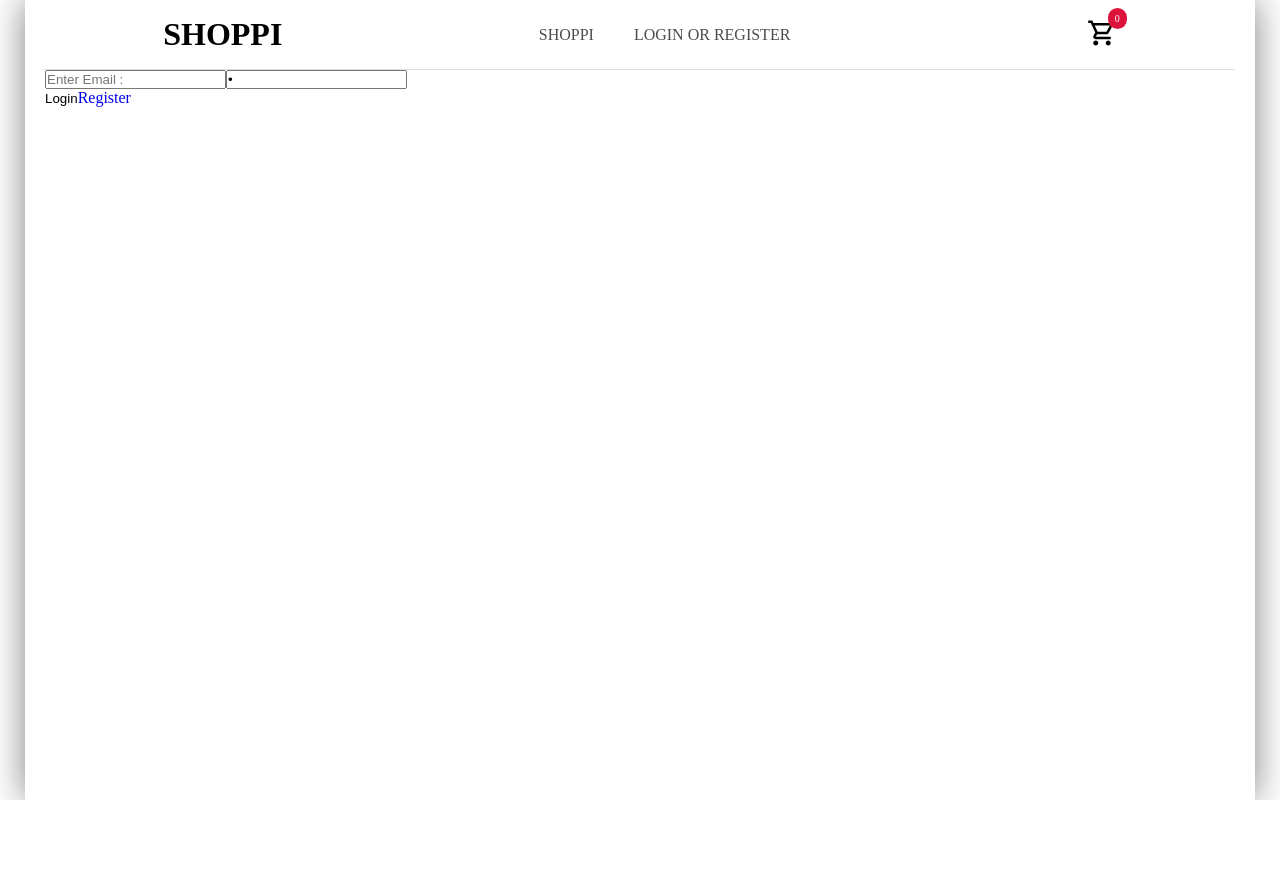
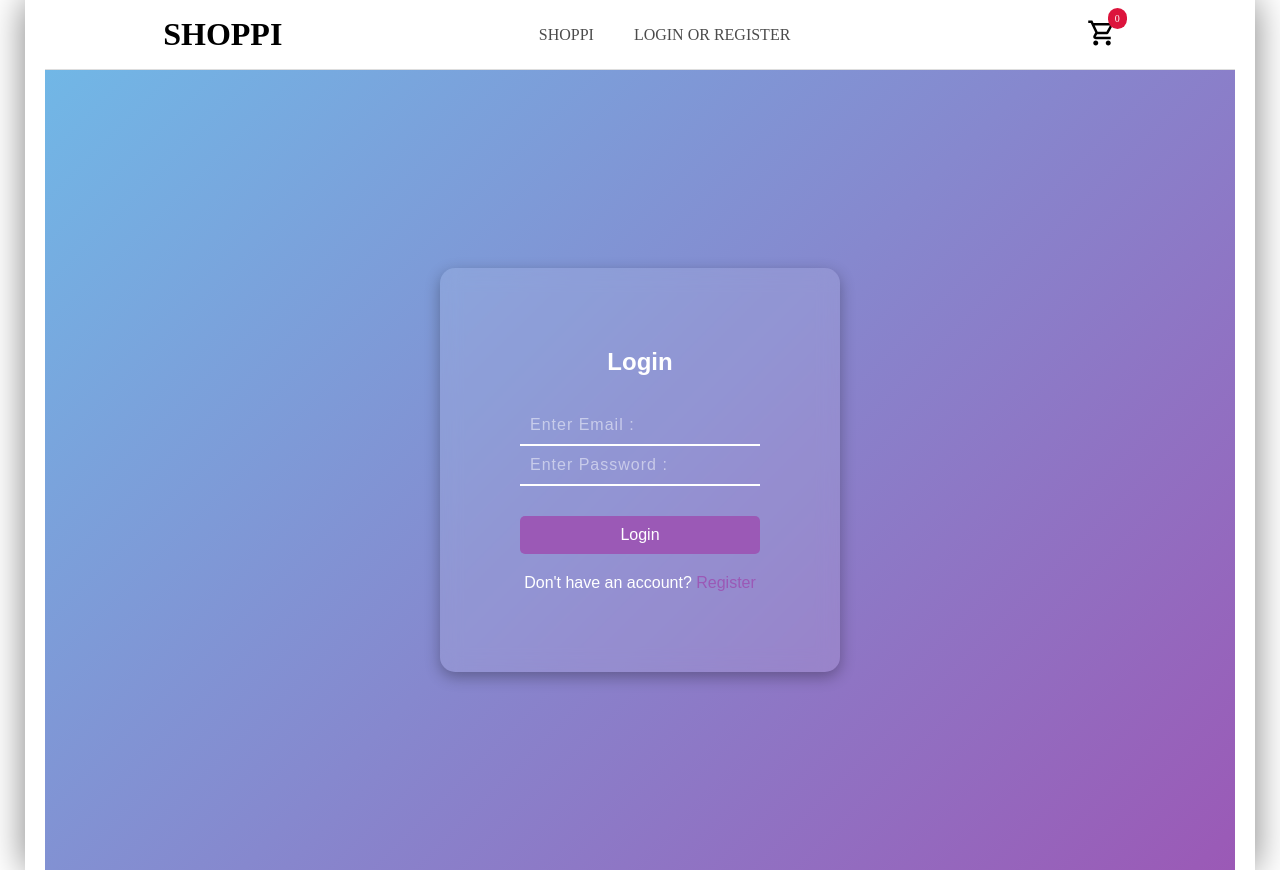
Before and after one commit to vijay07appu/MERN-Ecommerce, a React (Vite) app in the folder client/: page /login in a window 1280 px wide. Before the commit the page ends 800 px from the top, so only its background shows below. Built offline with nearby package versions, Linux system fonts and the light colour scheme; no server answers.

Commit message:
project completed almost

```diff
--- a/client/src/components/header/Header.jsx
+++ b/client/src/components/header/Header.jsx
@@ -12,6 +12,7 @@ function Header() {
     const state = useContext(GlobalState)
     const [isLogged, setIsLogged] = state.userApi.isLogged
     const [isAdmin, setIsAdmin] = state.userApi.isAdmin
+    const [cart]=state.userApi.cart
 
 
     const logoutUser = async () => {
@@ -69,8 +70,8 @@ function Header() {
                 </ul>
                 {
                     isAdmin ? '' : <div className='cart-icon'>
-                        <span>0</span>
-                        <Link to='/cart'><MdOutlineShoppingCart size={30} /></Link>
+                        <span>{cart.length}</span>
+                        <Link to='/Cart'><MdOutlineShoppingCart size={30} /></Link>
                     </div>
                 }
 
--- a/client/src/components/mainPage/MainPage.jsx
+++ b/client/src/components/mainPage/MainPage.jsx
@@ -15,6 +15,7 @@ function MainPage() {
                 <Route path="/register" element={<Register />} />
                 <Route path="/cart" element={<Cart />} />
                 <Route path="/detail/:id" element={<DetailProduct/>}/>
+
             </Routes>
 
 
--- /dev/null
+++ b/client/src/components/mainPage/login/Login.css
@@ -0,0 +1,100 @@
+
+.login-body {
+    margin: 0;
+    padding: 0;
+    box-sizing: border-box;
+    font-family: 'Arial', sans-serif;
+    display: flex;
+    justify-content: center;
+    align-items: center;
+    height: 100vh;
+    background: linear-gradient(135deg, #71b7e6, #9b59b6);
+}
+
+.container {
+    width: 100%;
+    max-width: 400px;
+    background: rgba(255, 255, 255, 0.1);
+    border-radius: 15px;
+    box-shadow: 0 5px 15px rgba(0, 0, 0, 0.3);
+    overflow: hidden;
+    padding: 40px;
+    backdrop-filter: blur(10px);
+}
+
+.login-page {
+    position: relative;
+    padding: 40px;
+}
+
+.login-page h2 {
+    margin-bottom: 30px;
+    color: #fff;
+    text-align: center;
+}
+
+.input-box {
+    position: relative;
+    margin-bottom: 30px;
+}
+
+.input-box input {
+    width: 100%;
+    padding: 10px;
+    background: transparent;
+    border: none;
+    border-bottom: 2px solid #fff;
+    color: #fff;
+    font-size: 16px;
+    outline: none;
+    letter-spacing: 1px;
+}
+
+.input-box label {
+    position: absolute;
+    top: 50%;
+    left: 0;
+    transform: translateY(-50%);
+    color: #fff;
+    font-size: 16px;
+    pointer-events: none;
+    transition: 0.5s;
+}
+
+
+.input-box input:focus ~ label,
+.input-box input:valid ~ label {
+    top: -5px;
+    color: #9b59b6;
+}
+
+.btn {
+    width: 100%;
+    padding: 10px;
+    border: none;
+    background: #9b59b6;
+    color: #fff;
+    font-size: 16px;
+    cursor: pointer;
+    border-radius: 5px;
+    transition: background 0.3s;
+}
+
+.btn:hover {
+    background: #7158e2;
+}
+
+.register-link {
+    margin-top: 20px;
+    text-align: center;
+    color: #fff;
+}
+
+.register-link a {
+    color: #9b59b6;
+    text-decoration: none;
+}
+
+.register-link a:hover {
+    text-decoration: underline;
+}
--- a/client/src/components/mainPage/login/Login.jsx
+++ b/client/src/components/mainPage/login/Login.jsx
@@ -1,27 +1,28 @@
 import React, { useState } from 'react'
 import { Link } from 'react-router-dom'
 import axios from 'axios'
+import './Login.css'
 
 function Login() {
-    const [user,setUser]=useState({
-        email:" ",
-        password:" "
+    const [user, setUser] = useState({
+        email: "",
+        password: ""
 
     })
 
 
-    const onChangeInput=(e)=>{
-        const {name,value}=e.target;
-        setUser({...user,[name]:value})
+    const onChangeInput = (e) => {
+        const { name, value } = e.target;
+        setUser({ ...user, [name]: value })
 
     }
 
-    const loginSubmit=async(e)=>{
+    const loginSubmit = async (e) => {
         e.preventDefault();
         try {
-             const res=await axios.post('http://localhost:5000/api/user/login', {...user});
-             localStorage.setItem('firstLogin',true)
-             window.location.href="/"
+            const res = await axios.post('http://localhost:5000/api/user/login', { ...user });
+            localStorage.setItem('firstLogin', true)
+            window.location.href = "/"
             console.log('Login successful');
         } catch (err) {
             alert(err.response.data.msg)
@@ -31,18 +32,31 @@ function Login() {
 
     return (
         <>
+            <div className='login-body'>
+                <div className='container'>
                     <div className='login-page'>
+                        <h2>Login</h2>
                         <form onSubmit={loginSubmit}>
-                <input type='email' name='email' required placeholder='Enter Email :' value={user.email} onChange={onChangeInput}/>
-                <input type='password' name='password' required placeholder='Enter Password :' value={user.password} onChange={onChangeInput}/>
+                            <div className='input-box'>
+
+                                <input type='email' name='email' required placeholder='Enter Email :' value={user.email} onChange={onChangeInput} />
+
+                                <input type='password' name='password' required placeholder='Enter Password :' value={user.password} onChange={onChangeInput} />
+                            </div>
                             <div className='row'>
-                    <button type='submit'>Login</button>
-                    <Link to='/register'>Register</Link>
+                                <button className="btn" type='submit'>Login</button>
+                                <p className='register-link'>Don't have an account? <Link to='/register'>Register</Link></p>
+
+
                             </div>
                         </form>
 
 
                     </div>
+                </div>
+            </div>
+
+
         </>
 
     )
--- /dev/null
+++ b/client/src/components/mainPage/login/Register.css
@@ -0,0 +1,95 @@
+.register-body {
+    margin: 0;
+    padding: 0;
+    box-sizing: border-box;
+    font-family: 'Arial', sans-serif;
+    display: flex;
+    justify-content: center;
+    align-items: center;
+    height: 100vh;
+    background: linear-gradient(135deg, #71b7e6, #9b59b6);
+}
+
+.container {
+    width: 100%;
+    max-width: 400px;
+    background: rgba(255, 255, 255, 0.1);
+    border-radius: 15px;
+    box-shadow: 0 5px 15px rgba(0, 0, 0, 0.3);
+    overflow: hidden;
+    padding: 40px;
+    backdrop-filter: blur(10px);
+}
+
+.register-page {
+    position: relative;
+    padding: 40px;
+}
+
+.register-page h2 {
+    margin-bottom: 30px;
+    color: #fff;
+    text-align: center;
+}
+
+.input-box {
+    position: relative;
+    margin-bottom: 30px;
+}
+
+.input-box input {
+    width: 100%;
+    padding: 10px;
+    background: transparent;
+    border: none;
+    border-bottom: 2px solid #fff;
+    color: #fff;
+    font-size: 16px;
+    outline: none;
+    letter-spacing: 1px;
+}
+
+.input-box input::placeholder {
+    color: #fff;
+    opacity: 0.5;
+}
+
+
+
+
+.input-box input:focus ~ label,
+.input-box input:valid ~ label {
+    top: -5px;
+    color: #9b59b6;
+}
+
+.btn {
+    width: 100%;
+    padding: 10px;
+    border: none;
+    background: #9b59b6;
+    color: #fff;
+    font-size: 16px;
+    cursor: pointer;
+    border-radius: 5px;
+    transition: background 0.3s;
+}
+
+.btn:hover {
+    background: #7158e2;
+}
+
+.login-link {
+    margin-top: 20px;
+    text-align: center;
+    color: #fff;
+}
+
+.login-link a {
+    color: #9b59b6;
+    text-decoration: none;
+}
+
+.login-link a:hover {
+    text-decoration: underline;
+}
--- a/client/src/components/mainPage/login/Register.jsx
+++ b/client/src/components/mainPage/login/Register.jsx
@@ -1,28 +1,29 @@
 import React, { useState } from 'react'
 import { Link } from 'react-router-dom'
 import axios from 'axios'
+import './Register.css'
 
 function Register() {
-    const [user,setUser]=useState({
-        name:" ",
-        email:" ",
-        password:" "
+    const [user, setUser] = useState({
+        name:"",
+        email:"",
+        password:""
 
-    })
+    });
 
 
-    const onChangeInput=(e)=>{
-        const {name,value}=e.target;
-        setUser({...user,[name]:value})
+    const onChangeInput = (e) => {
+        const { name, value } = e.target;
+        setUser({ ...user, [name]: value })
 
     }
 
-    const registerSubmit=async(e)=>{
+    const registerSubmit = async (e) => {
         e.preventDefault();
         try {
-             await axios.post('http://localhost:5000/api/user/register', {...user});
-             localStorage.setItem('firstRegister',true)
-             window.location.href="/"
+            await axios.post('http://localhost:5000/api/user/register', { ...user });
+            localStorage.setItem('firstRegister', true)
+            window.location.href = "/"
             // Handle successful login
             console.log('Register successful');
         } catch (err) {
@@ -34,18 +35,29 @@ function Register() {
 
     return (
         <>
+            <div className='register-body'>
+                <div className='container'>
                     <div className='register-page'>
+                        <h2>Register</h2>
                         <form onSubmit={registerSubmit}>
-            <input type='text' name='name' required placeholder='Enter Name :' value={user.name} onChange={onChangeInput}/>
-                <input type='email' name='email' required placeholder='Enter Email :' value={user.email} onChange={onChangeInput}/>
-                <input type='password' name='password' required placeholder='Enter Password :' value={user.password} onChange={onChangeInput}/>
+                            <div class="input-box">
+                                <input type="text" name="name" required placeholder="Enter Name :" value={user.name} onChange={onChangeInput}/>
+                            </div>
+                            <div class="input-box">
+                                <input type="email" name="email" required placeholder="Enter Email :" value={user.email} onChange={onChangeInput}/>
+                            </div>
+                            <div class="input-box">
+                                <input type="password" name="password" required placeholder="Enter Password :" value={user.password} onChange={onChangeInput}/>
+                            </div>
                             <div className='row'>
-                    <button type='submit'>Register</button>
-                    <Link to='/login'>Login</Link>
+                                <p className='login-link'>Already have an Account? <Link to='/login'>Login</Link></p>
+
                             </div>
                         </form>
 
 
+                    </div>
+                </div>
             </div>
         </>
 
--- a/client/src/components/mainPage/product/Product.jsx
+++ b/client/src/components/mainPage/product/Product.jsx
@@ -6,6 +6,7 @@ function Product() {
     const state=useContext(GlobalState);
 
     const [products]=state.productApi.products
+    const [isAdmin]=state.userApi.isAdmin
 
     return (
         <>
@@ -14,7 +15,7 @@ function Product() {
                 products.map(product=>{
 
 
-                   return  <ProductList key={product._id} product={product}/>
+                   return  <ProductList key={product._id} product={product} isAdmin={isAdmin}/>
 
 
                 })
```
Also changed, not shown: client/src/api/UserApi.jsx (+18 -2 lines), client/src/components/mainPage/cart/Cart.jsx (+30 -4 lines), client/src/components/mainPage/utils/ProductList/BtnRender.jsx (added, +40 -0 lines), client/src/components/mainPage/utils/ProductList/ProductList.jsx (+10 -9 lines). Lines whose indentation alone changed are shown as unchanged.
